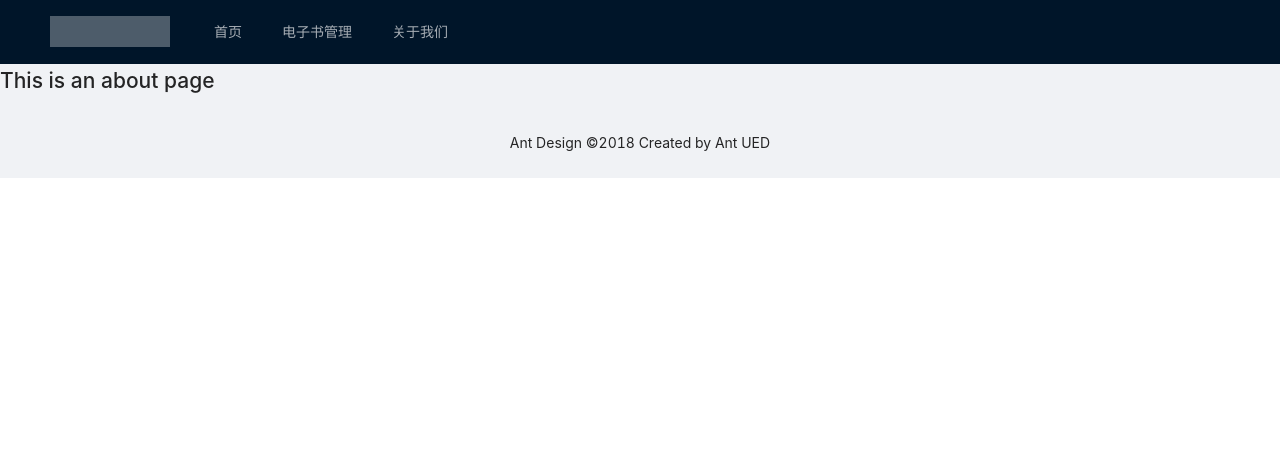
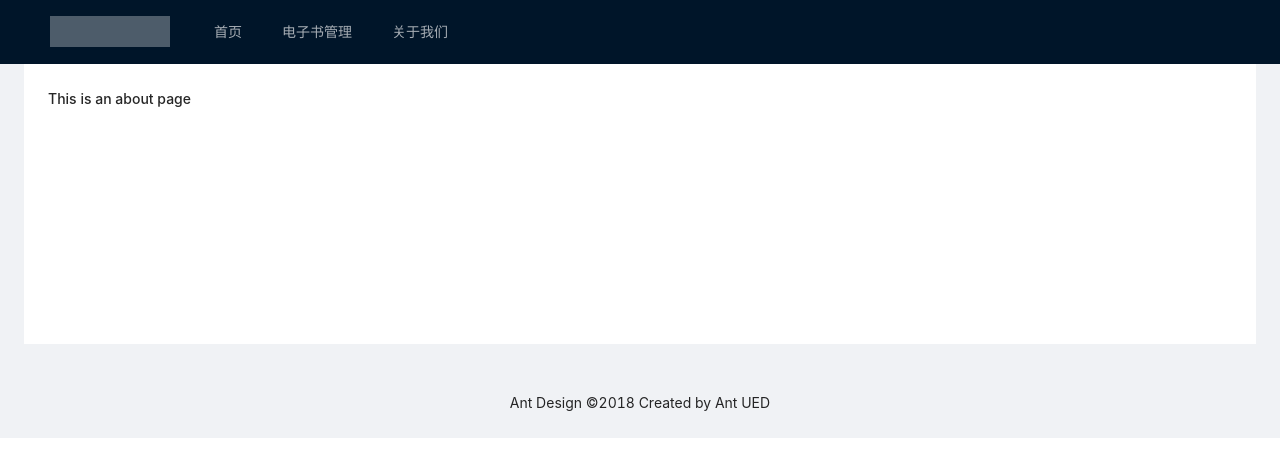
Before and after one commit to FUYOUNG/wiki, a Vue app in the folder web/: page /admin/ebook in a window 1280 px wide. Shown: the top 476 px of the page. Built offline with nearby package versions, Linux system fonts and the light colour scheme; no server answers.

Commit message:
6-2 修改电子书管理系统布局

```diff
--- a/web/src/views/admin/admin-ebook.vue
+++ b/web/src/views/admin/admin-ebook.vue
@@ -1,5 +1,13 @@
 <template>
-  <div class="about">
-    <h1>This is an about page</h1>
-  </div>
+  <a-layout>
+    <a-layout style="padding: 0 24px 24px">
+      <a-layout-content
+          :style="{ background: '#fff', padding: '24px', margin: 0, minHeight: '280px' }"
+      >
+        <div class="about">
+          <h1>This is an about page</h1>
+        </div>
+      </a-layout-content>
+    </a-layout>
+  </a-layout>
 </template>
```
